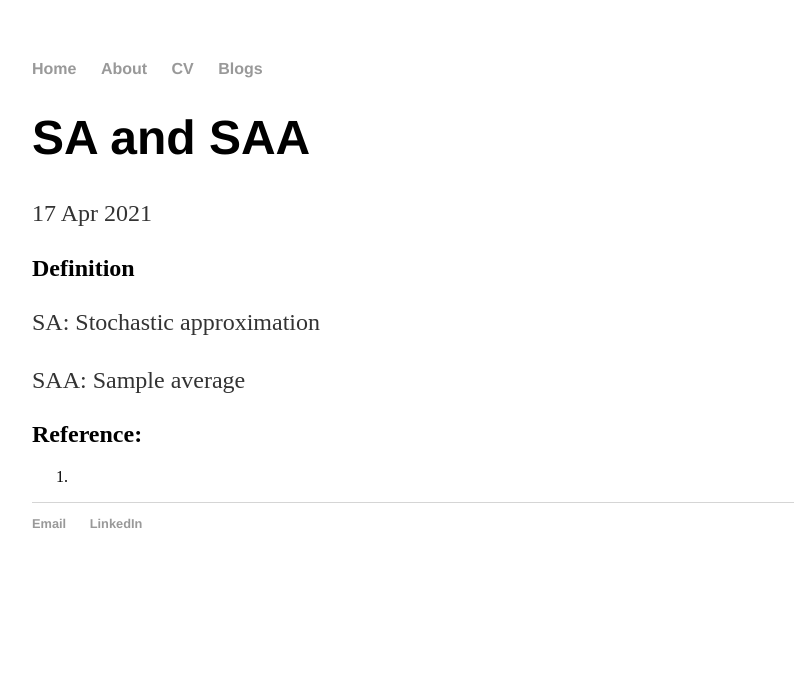
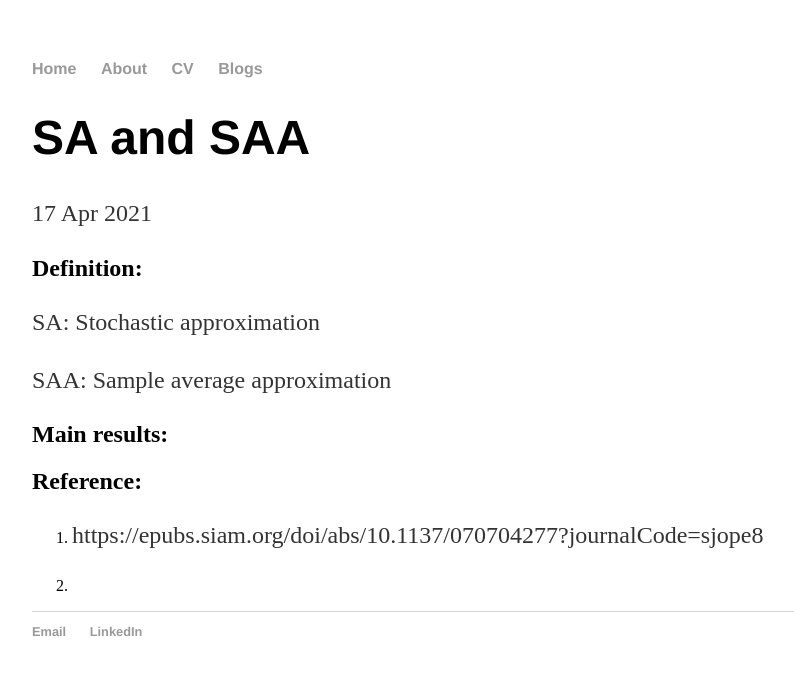
Before and after one commit to radarFudan/radarFudan.github.io, a Jekyll site: the page built from _posts/2021-04-17-SA-SAA.md, in a window 1280 px wide. Shown: the top 675 px of the page, without its empty margins (160-954 px from the left). Built offline with Jekyll 4.4.1, drawn with Linux system fonts in a browser that asks for light colours.

Commit message:
Update 2021-04-17-SA-SAA.md

```diff
--- a/_posts/2021-04-17-SA-SAA.md
+++ b/_posts/2021-04-17-SA-SAA.md
@@ -4,12 +4,18 @@ title: "SA and SAA"
 date: 2021-04-17
 ---
 
-## Definition
+## Definition:
 
 SA: Stochastic approximation
 
-SAA: Sample average
+SAA: Sample average approximation
+
+## Main results:
+
+
 
 ## Reference:
 
-1.
+1. https://epubs.siam.org/doi/abs/10.1137/070704277?journalCode=sjope8
+
+2.
```
